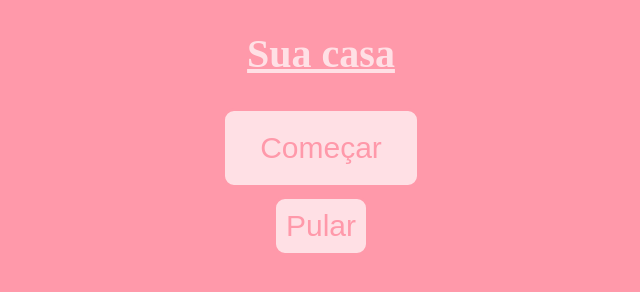
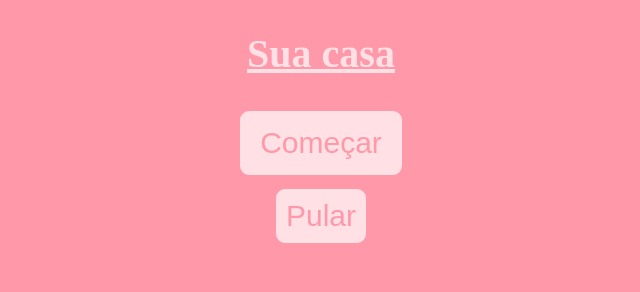
Before and after one commit to joaorobertoneto/AmorPop, a plain HTML site: page AmorPop.html in a window 1280 px wide. In both pictures the pointer is over the input "Começar". Shown: the whole page, without its empty margins (319-959 px from the left). Drawn offline with Linux system fonts and the light colour scheme.

Commit message:
mudançinha

```diff
--- a/estilo.css
+++ b/estilo.css
@@ -53,7 +53,7 @@ input[type='button'] {
     transition: 0.5s padding;
 }
 input[type='button']:hover {
-    padding: 20px 35px;
+    padding: 15px 20px;
 }
 
 #tempo {
@@ -74,4 +74,5 @@ input[type='button']:hover {
 .diadiv {
     clear: both;
     font-size: 20px;
+    font:Bradley Hand
 }
```
